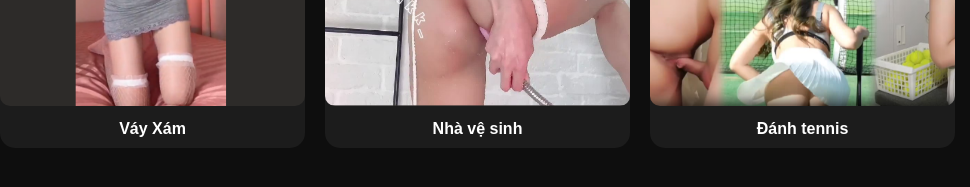
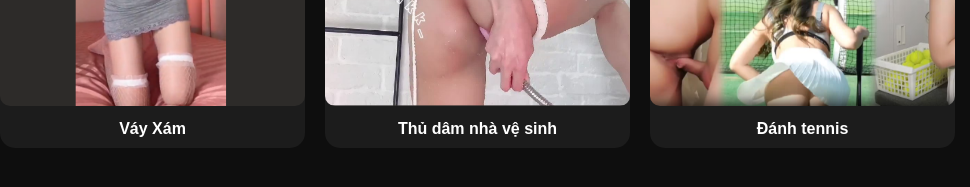
Before and after one commit to Thanhlam15/FinalMathSolve, a plain HTML site: page darkmathfree.html in a window 1280 px wide. Shown: the part 583-770 px from the top of the page, 0-970 px from the left. Drawn offline with Linux system fonts and the light colour scheme; grey boxes are pictures that could not be loaded.

Commit message:
update 27/11

```diff
--- a/darkmathfree.html
+++ b/darkmathfree.html
@@ -62,7 +62,7 @@
     <!-- CARD 3 -->
     <a href="webcon của darkmath FREE/web4.html" class="movie-card">
       <img src="hinhweb/{DCFC63BF-EB3A-472E-8C48-5254FDA22D6D}.png" alt="Movie 5">
-      <h3>Nhà vệ sinh</h3>
+      <h3>Thủ dâm nhà vệ sinh</h3>
     </a>
               <!-- CARD 2 -->
     <a href="webcon của darkmath FREE/web1.html" class="movie-card">
```
